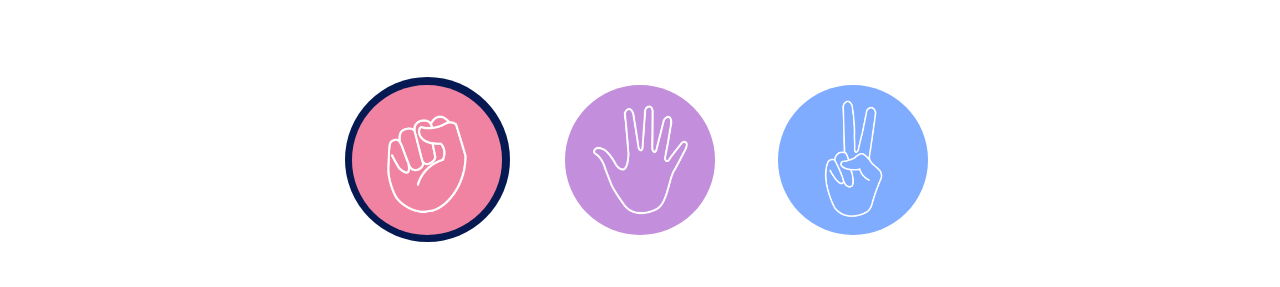
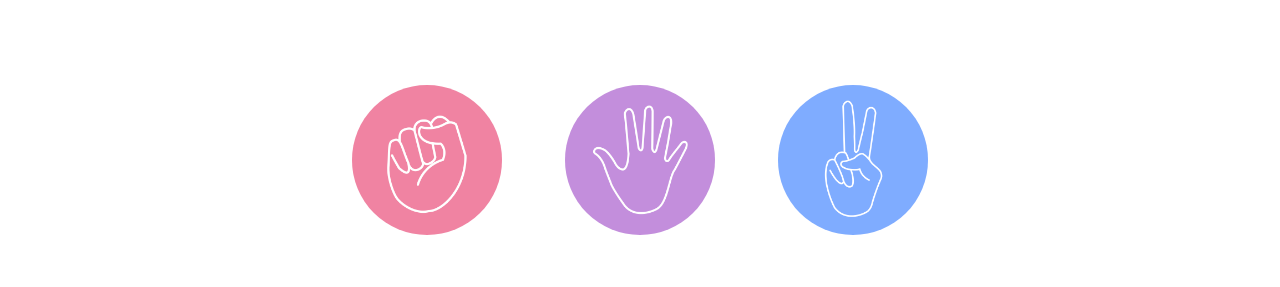
Before and after one commit to asim-19/RPS-Arena, a plain HTML site: page index.html in a window 1280 px wide. In both pictures the pointer is over the element 427 px from the left and 242 px from the top of the page. Shown: the part 83-370 px from the top of the page. Drawn offline with Linux system fonts and the light colour scheme.

Commit message:
Update style.css

```diff
--- a/style.css
+++ b/style.css
@@ -23,14 +23,14 @@
 
   .choice:hover {
     cursor: pointer;
-    background-color: #071952;
+    background-color: #0719522;
   }
 
   img {
     height: 150px;
     width: 150px;
     object-fit: cover;
-    border-radius: 50%;
+    border-radius: 500%;
   }
 
   .choices {
```
